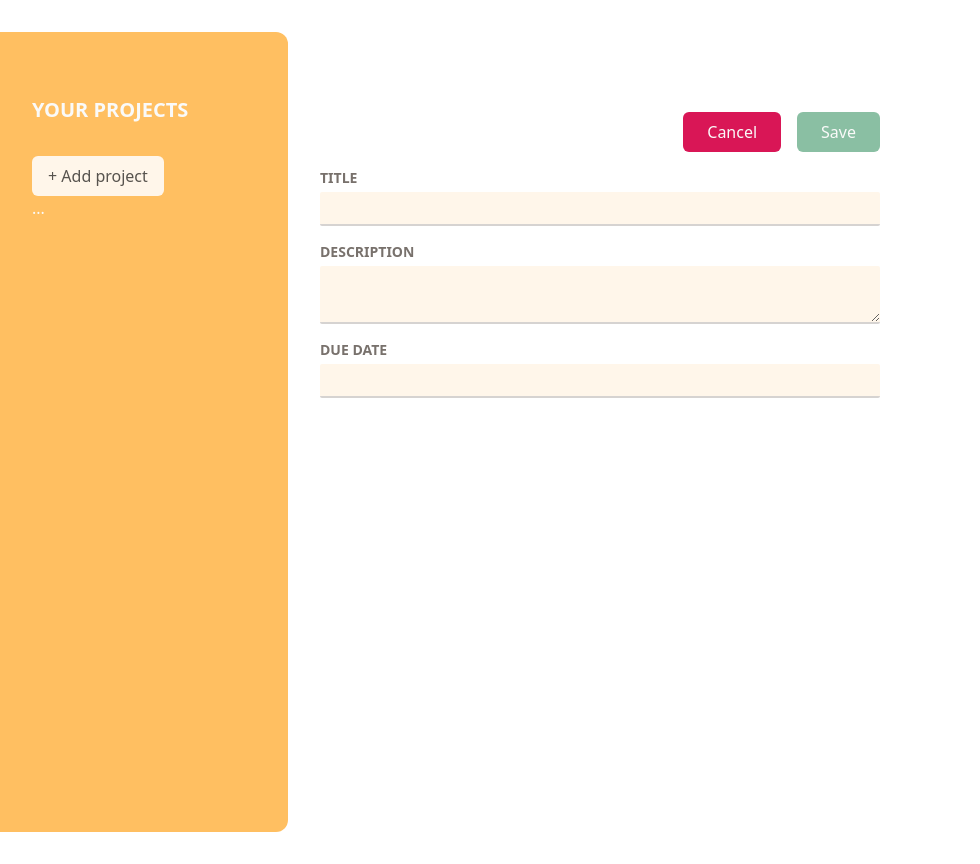
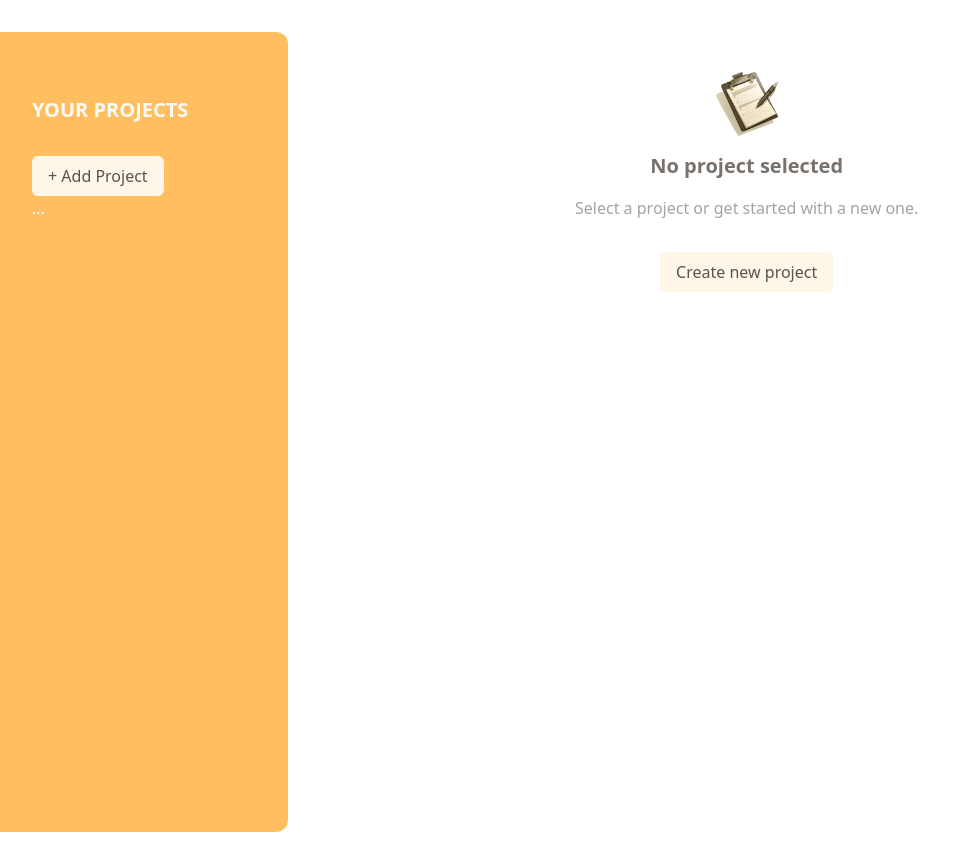
Before and after one commit to HanaDzin/ProjectPulse, a React (Vite) app: page / in a window 1280 px wide. Shown: the whole page, without its empty margins (0-980 px from the left). Built offline with nearby package versions, Linux system fonts and the light colour scheme.

Commit message:
implement additional structure & initialize base projects state

```diff
--- a/src/App.jsx
+++ b/src/App.jsx
@@ -1,11 +1,37 @@
+import { useState } from "react";
+
 import NewProject from "./components/NewProject";
+import NoProjectSelected from "./components/NoProjectSelected";
 import Sidebar from "./Sidebar";
 
 function App() {
+  const [projectsState, setProjectsState] = useState({
+    selectedProjectId: undefined, //stores project ID, null if creating a new, undefined when nothing is selected
+    projects: [],
+  });
+
+  function handleStartAddingProject() {
+    setProjectsState((prevState) => {
+      return {
+        ...prevState,
+        selectedProjectId: null,
+      };
+    });
+  }
+
+  let content;
+  if (projectsState.selectedProjectId === null) {
+    content = <NewProject />;
+  } else if (projectsState.selectedProjectId === undefined) {
+    content = (
+      <NoProjectSelected onStartAddProject={handleStartAddingProject} />
+    );
+  }
+
   return (
     <main className="h-screen my-8 flex gap-8 bg-[]">
-      <Sidebar />
-      <NewProject />
+      <Sidebar onStartAddProject={handleStartAddingProject} />
+      {content}
     </main>
   );
 }
--- a/src/Sidebar.jsx
+++ b/src/Sidebar.jsx
@@ -1,15 +1,12 @@
 import React from "react";
+import Button from "./components/Button";
 
-const Sidebar = () => {
+const Sidebar = ({ onStartAddProject }) => {
   return (
     <aside className="w-1/3 px-8 py-16 bg-sidebarBg text-stone-50 md:w-72 rounded-r-xl">
-      <h2 className="mb-8 font-bold uppercase md:text-xl">
-        Your Projects
-      </h2>
+      <h2 className="mb-8 font-bold uppercase md:text-xl">Your Projects</h2>
       <div>
-        <button className="bg-[#FFF6EA] px-4 py-2 text-xs md:text-base rounded-md text-stone-600 hover:bg- hover:text-stone-900 hover:scale-105">
-          + Add project
-        </button>
+        <Button onClick={onStartAddProject}>+ Add Project</Button>
       </div>
       <ul>...</ul>
     </aside>
--- /dev/null
+++ b/src/components/Button.jsx
@@ -0,0 +1,14 @@
+import React from "react";
+
+const Button = ({ children, ...props }) => {
+  return (
+    <button
+      className="bg-[#FFF6EA] px-4 py-2 text-xs md:text-base rounded-md text-stone-600 hover:bg- hover:text-stone-900 hover:scale-105"
+      {...props}
+    >
+      {children}
+    </button>
+  );
+};
+
+export default Button;
--- /dev/null
+++ b/src/components/NoProjectSelected.jsx
@@ -0,0 +1,25 @@
+import noProjectImg from "../assets/no-projects.png";
+import Button from "./Button";
+
+const NoProjectSelected = ({ onStartAddProject }) => {
+  return (
+    <div className="mt-10 text-center w-2/3">
+      <img
+        src={noProjectImg}
+        alt="An empty task list"
+        className="w-16 h-16 object-contain mx-auto"
+      />
+      <h2 className="text-xl font-bold text-stone-500 my-4">
+        No project selected
+      </h2>
+      <p className="text-stone-400 mb-4">
+        Select a project or get started with a new one.
+      </p>
+      <p className="mt-8">
+        <Button onClick={onStartAddProject}>Create new project</Button>
+      </p>
+    </div>
+  );
+};
+
+export default NoProjectSelected;
```
